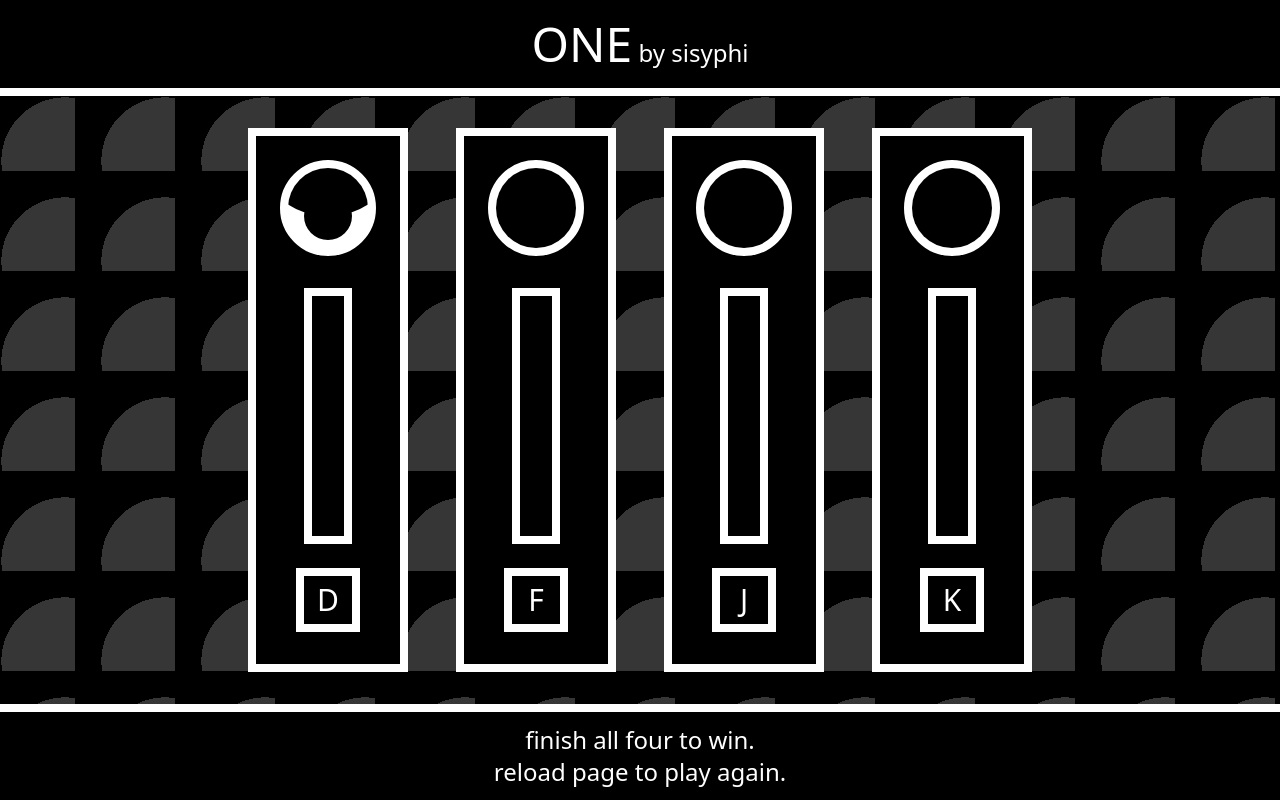
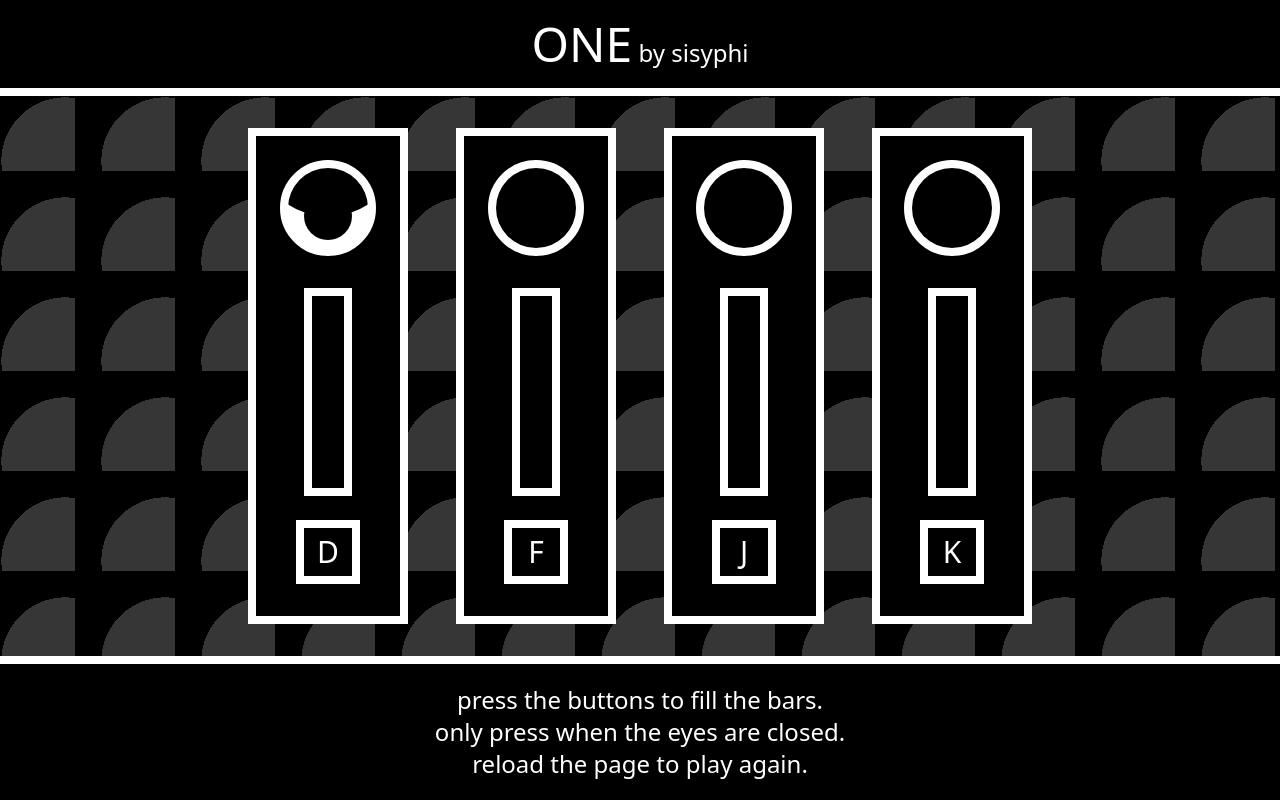
Before and after one commit to sisyphi/dotd-one, a SvelteKit app: page / in a window 1280 px wide. Built offline with nearby package versions, Linux system fonts and the light colour scheme.

Commit message:
Add clearer instructions

```diff
--- a/src/routes/+layout.svelte
+++ b/src/routes/+layout.svelte
@@ -27,13 +27,16 @@
 		{@render children()}
 	</div>
 	<footer
-		class="flex h-24 w-full flex-none flex-col justify-center border-t-8 border-white bg-black"
+		class="flex h-36 w-full flex-none flex-col justify-center border-t-8 border-white bg-black"
 	>
 		<p class="justify-center self-center font-sans text-2xl font-thin text-white">
-			finish all four to win.
+			press the buttons to fill the bars.
 		</p>
 		<p class="justify-center self-center font-sans text-2xl font-thin text-white">
-			reload page to play again.
+			only press when the eyes are closed.
+		</p>
+		<p class="justify-center self-center font-sans text-2xl font-thin text-white">
+			reload the page to play again.
 		</p>
 	</footer>
 </div>
```
